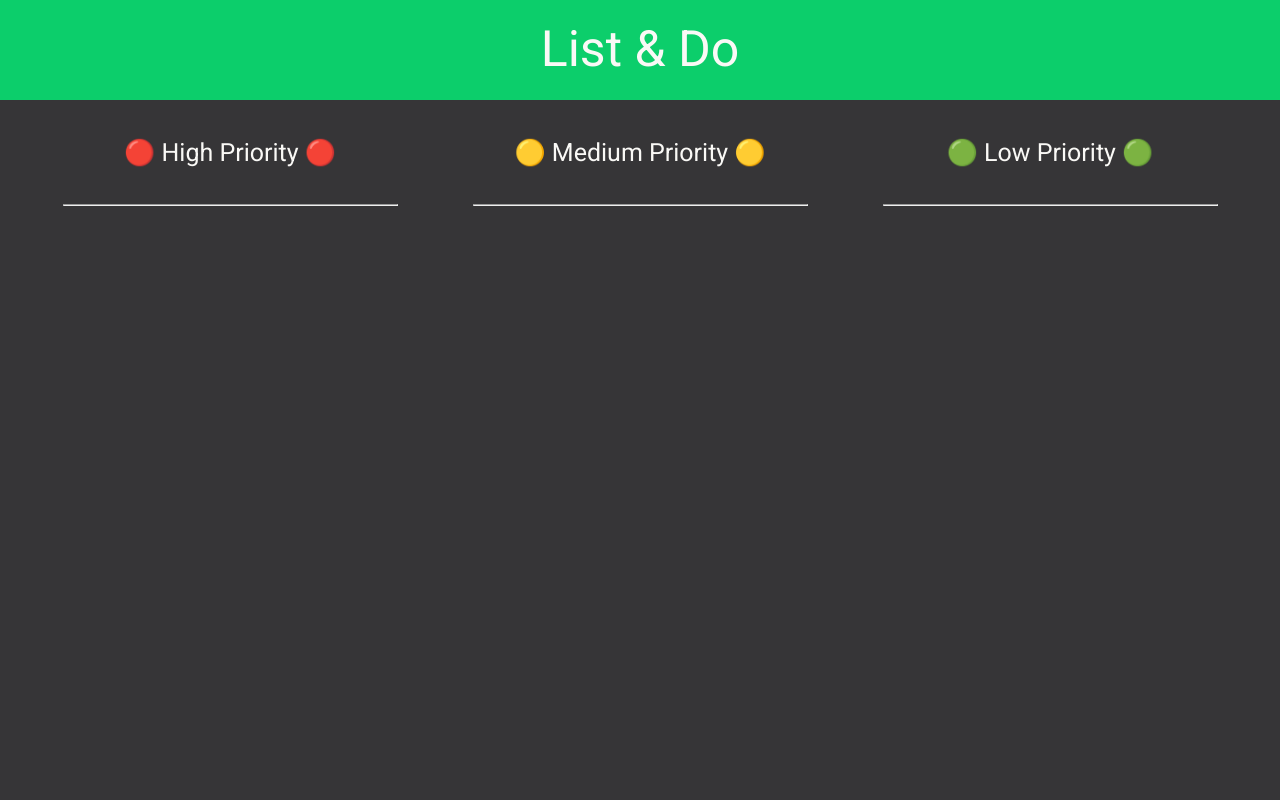
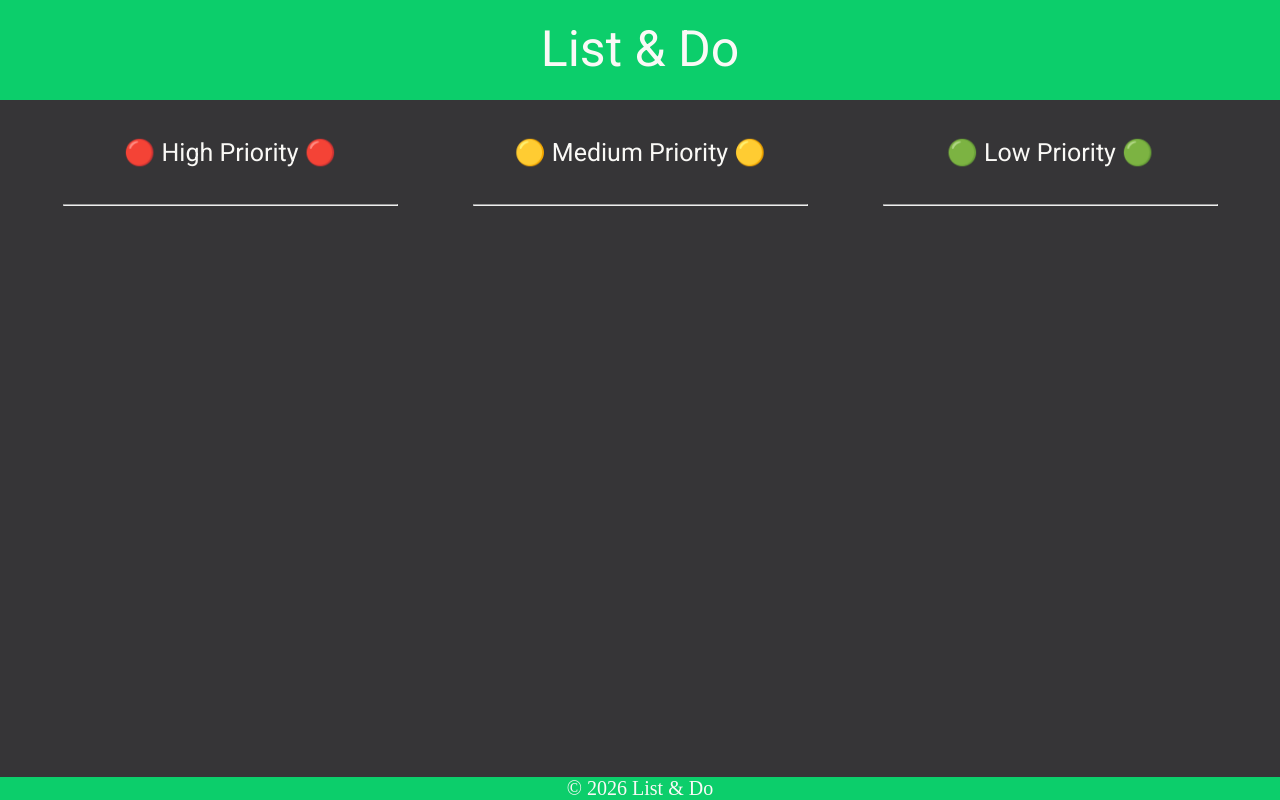
Before and after one commit to Sniffaa/To-Do-List-App, a React (Vite) app: page / in a window 1280 px wide. Built offline with nearby package versions, Linux system fonts and the light colour scheme.

Commit message:
added footer

```diff
--- a/src/App.css
+++ b/src/App.css
@@ -53,3 +53,13 @@ body {
 hr {
   margin: 37.5px;
 }
+
+.Footer {
+  text-align: center;
+  font-size: 20px;
+  width: 100%;
+  background-color: #0CCE6B;
+  color: #FAF9F6;
+  position: fixed;
+  bottom: 0;
+}
--- a/src/App.jsx
+++ b/src/App.jsx
@@ -13,6 +13,7 @@ function App() {
         <div className='Medium'>🟡 Medium Priority 🟡<hr></hr></div>
         <div className='Low'>🟢 Low Priority 🟢<hr></hr></div>
       </div>
+      <div className='Footer'>© 2026 List & Do</div>
     </div>
   )
 }
```
